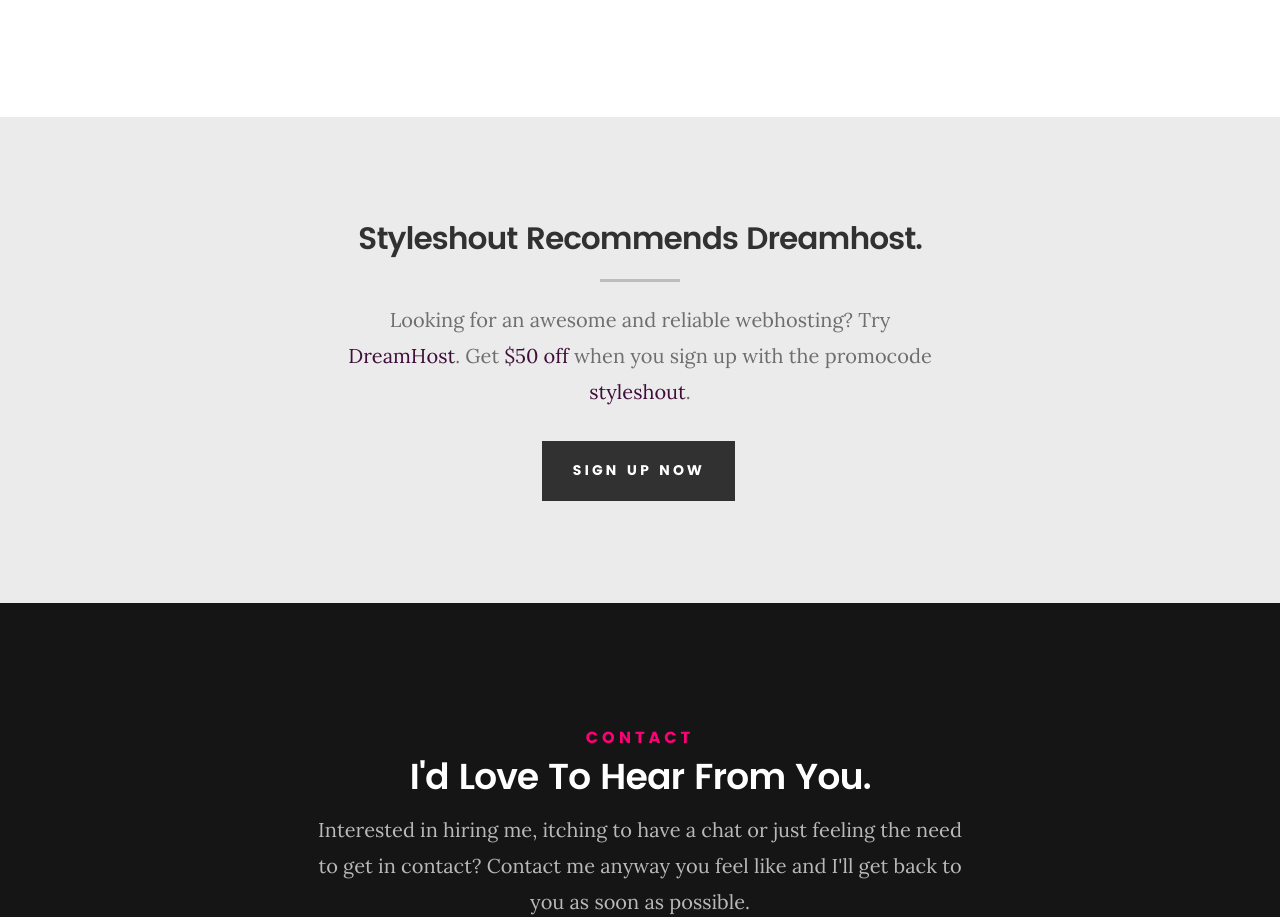
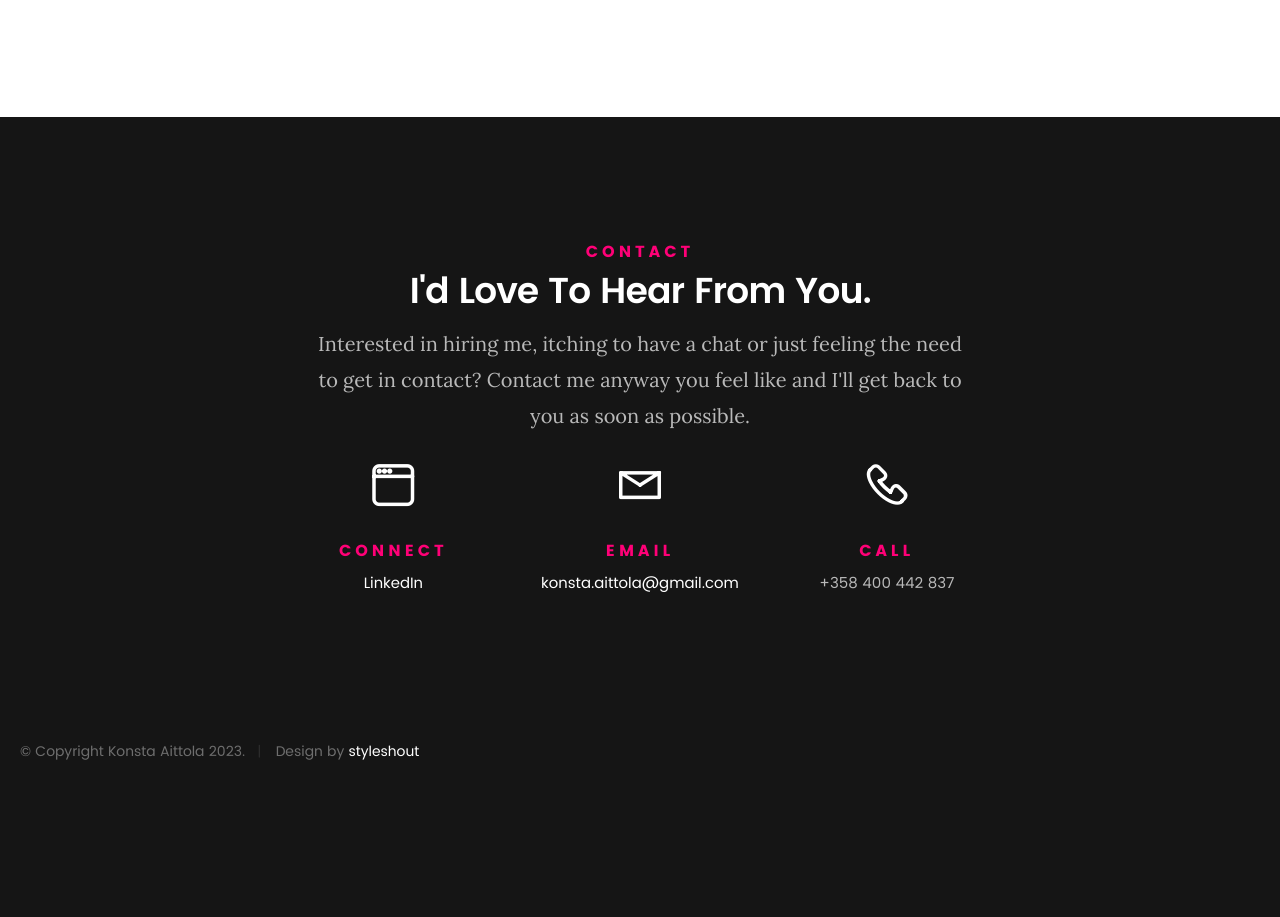
Before and after one commit to kona3b/kona3b.github.io, a plain HTML site: page index.html in a window 1280 px wide. Shown: the part 6095-7012 px from the top of the page. After the commit the page ends 6862 px from the top, so only its background shows below. Drawn offline with Linux system fonts and the light colour scheme; files whose address does not match are found by name.

Commit message:
deleting CTA section

```diff
--- a/index.html
+++ b/index.html
@@ -586,34 +586,6 @@
 
 	</section> <!-- /portfolio -->
 
-
-	<!-- CTA Section
-   ================================================== -->
-	<section id="cta" class="grey-section">
-
-   	<div class="row cta-content">
-
-   		<div class="col-twelve section-ads">
-
-	     		<h2 class="h01"><a href="http://www.dreamhost.com/r.cgi?287326|STYLESHOUT">Styleshout Recommends Dreamhost.</a></h2>
-
-		      <p class="lead">
-		      Looking for an awesome and reliable webhosting? Try <a href="http://www.dreamhost.com/r.cgi?287326|STYLESHOUT"><span>DreamHost</span></a>.
-				Get <span>$50 off</span> when you sign up with the promocode <span>styleshout</span>.
-				<!-- Simply type	the promocode in the box labeled “Promo Code” when placing your order. -->
-				</p>
-
-				<div class="action">
-			      <a class="button button-primary large" href="http://www.dreamhost.com/r.cgi?287326|STYLESHOUT">Sign Up Now</a>
-		      </div>
-
-   		</div>
-
-   	</div> <!-- /cta-content -->
-
-   </section> <!-- /cta -->
-
-
    <!-- contact
    ================================================== -->
 	<section id="contact">
```
